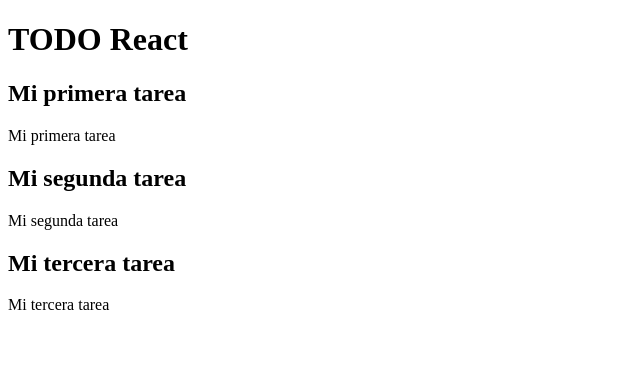
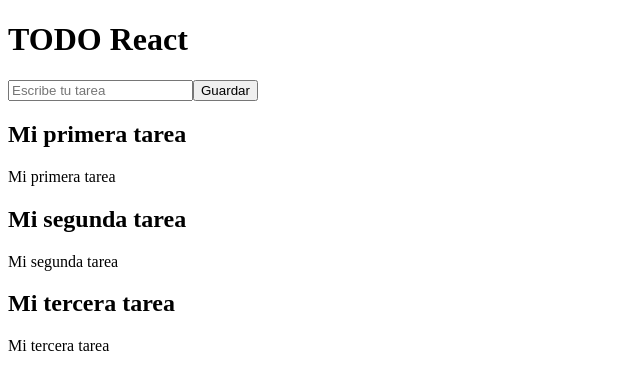
Before and after one commit to CarmeloRicarte/todo-react, a React (Vite) app in the folder todo-react/: page / in a window 1280 px wide. Shown: the top 390 px of the page, without its empty margins (0-640 px from the left). Built offline with nearby package versions, Linux system fonts and the light colour scheme.

Commit message:
feat: add tasks

```diff
--- a/todo-react/src/App.tsx
+++ b/todo-react/src/App.tsx
@@ -1,12 +1,31 @@
 import "./App.css";
-import Tasklist from "./components/Tasklist";
+import TaskForm from "./components/task-form/TaskForm";
+import TaskList from "./components/task-list/TaskList";
+import { useEffect, useState } from "react";
+import { tasks as data, Task } from "./components/tasks";
 
 function App() {
+  const [tasks, setTasks] = useState([] as Task[]);
+
+  // cuando estan los datos cargados, los seteamos al state al iniciar
+  useEffect(() => setTasks(data), []);
+
+  function createTask(taskTitle: string): void {
+    setTasks([
+      ...tasks,
+      {
+        title: taskTitle,
+        id: tasks.length,
+        description: "Nueva tarea",
+      },
+    ]);
+  }
   return (
-    <div>
+    <>
       <h1>TODO React</h1>
-      <Tasklist />
-    </div>
+      <TaskForm createTask={createTask} />
+      <TaskList tasks={tasks} />
+    </>
   );
 }
 
--- a/todo-react/src/components/Tasklist.tsx
+++ /dev/null
@@ -1,31 +0,0 @@
-import { useEffect, useState } from "react";
-import { tasks as data } from "./tasks";
-
-function Tasklist() {
-  const [tasks, setTasks] = useState([
-    {
-      id: 0,
-      title: "",
-      description: "",
-    },
-  ]);
-
-  // cuando estan los datos cargados, los seteamos al state al iniciar
-  useEffect(() => setTasks(data), []);
-
-  if (tasks.length === 0) {
-    return <h1>No hay tareas aún</h1>;
-  }
-  return (
-    <div>
-      {tasks.map((task) => (
-        <div key={task.id}>
-          <h2>{task.title}</h2>
-          <p>{task.description}</p>
-        </div>
-      ))}
-    </div>
-  );
-}
-
-export default Tasklist;
--- /dev/null
+++ b/todo-react/src/components/task-form/TaskForm.tsx
@@ -0,0 +1,29 @@
+import { useState } from "react";
+
+interface TaskFormProps {
+  createTask: (taskTitle: string) => void;
+}
+
+function TaskForm({ createTask }: TaskFormProps) {
+  const [title, setTitle] = useState("");
+
+  const handleSubmit = (e: any) => {
+    e.preventDefault();
+    createTask(title);
+    setTitle("");
+  };
+  return (
+    <form onSubmit={handleSubmit}>
+      <input
+        id="taskInput"
+        type="text"
+        value={title}
+        placeholder="Escribe tu tarea"
+        onChange={(e) => setTitle(e.target.value)}
+      />
+      <button type="submit">Guardar</button>
+    </form>
+  );
+}
+
+export default TaskForm;
--- /dev/null
+++ b/todo-react/src/components/task-list/TaskList.tsx
@@ -0,0 +1,23 @@
+import { Task } from "../tasks";
+
+interface TaskListProps {
+  tasks: Task[];
+}
+
+function TaskList({ tasks }: TaskListProps) {
+  if (tasks && tasks.length === 0) {
+    return <h1>No hay tareas aún</h1>;
+  }
+  return (
+    <div>
+      {tasks.map((task: Task) => (
+        <div key={task.id}>
+          <h2>{task.title}</h2>
+          <p>{task.description}</p>
+        </div>
+      ))}
+    </div>
+  );
+}
+
+export default TaskList;
--- a/todo-react/src/components/tasks.ts
+++ b/todo-react/src/components/tasks.ts
@@ -1,4 +1,10 @@
-export const tasks = [
+export type Task = {
+  id: number;
+  title: string;
+  description: string;
+};
+
+export const tasks: Task[] = [
   {
     id: 0,
     title: "Mi primera tarea",
```
